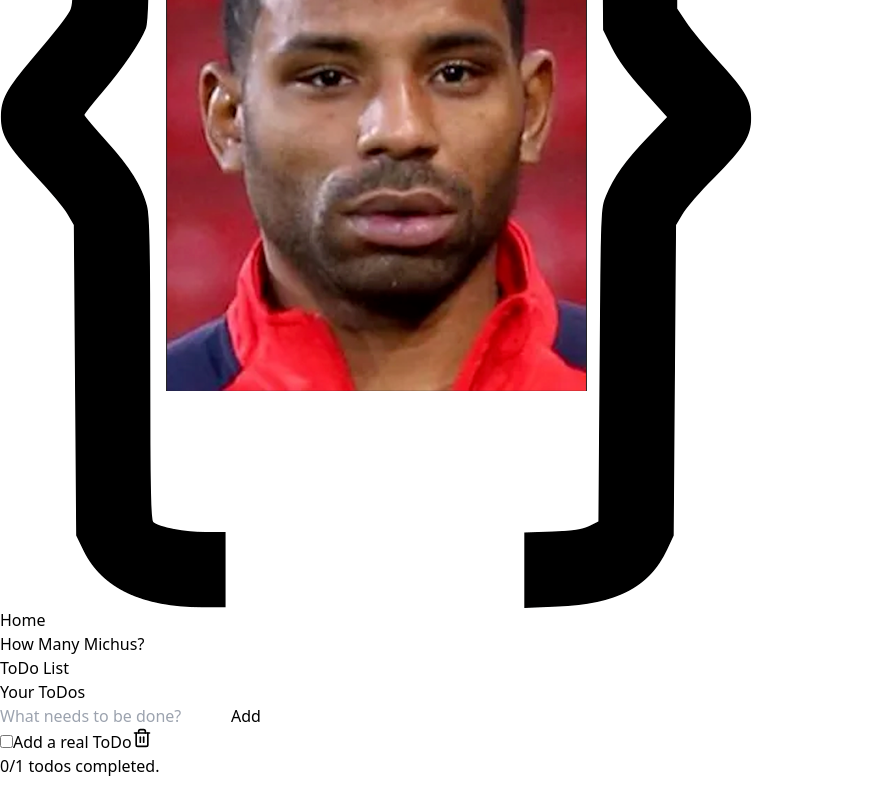
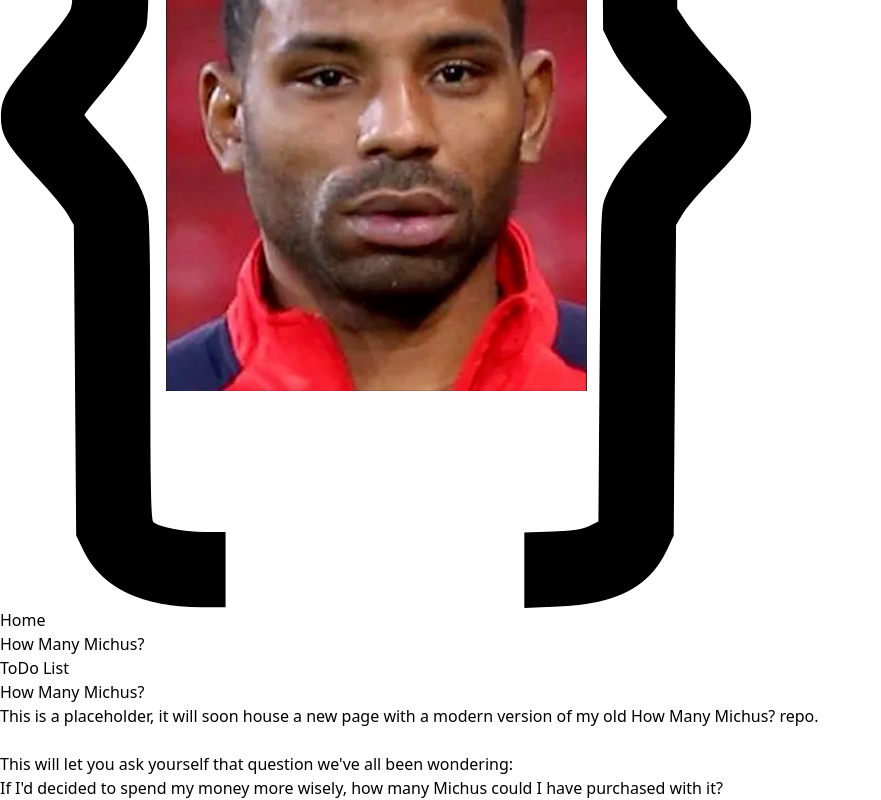
Before and after one commit to raysmith745/json-puncheon, a React (Vite) app: page /json-puncheon/how-many-michus in a window 1280 px wide. Shown: the part 372-1172 px from the top of the page, without its empty margins (0-881 px from the left). Before the commit the page ends 1150 px from the top, so only its background shows below. Built offline with nearby package versions, Linux system fonts and the light colour scheme.

Commit message:
Adding react-router-dom and extra pages

```diff
--- a/package.json
+++ b/package.json
@@ -15,7 +15,8 @@
   "dependencies": {
     "lucide-react": "^0.468.0",
     "react": "^18.3.1",
-    "react-dom": "^18.3.1"
+    "react-dom": "^18.3.1",
+    "react-router-dom": "^6.28.1"
   },
   "devDependencies": {
     "@eslint/js": "^9.15.0",
--- a/src/App.tsx
+++ b/src/App.tsx
@@ -1,36 +1,22 @@
-import AddToDoForm from "./components/AddToDoForm";
-import ToDoList from "./components/ToDoList";
-import ToDoSummary from "./components/ToDoSummary";
-import useToDos from "./hooks/useToDos";
+import { BrowserRouter as Router, Routes, Route } from "react-router-dom";
 import Header from "./components/Header";
+import HomePage from "./pages/HomePage";
+import HowManyMichusPage from "./pages/HowManyMichus";
+import ToDoListPage from "./pages/ToDoListPage";
 
 function App() {
 
-  const {
-    todos,
-    addToDo,
-    deleteToDo,
-    setToDoCompleted,
-    deleteAllCompletedToDos
-  } = useToDos();
-
   return (
-    <main className="h-screen space-y-5 overflow-y-auto">
-      <Header/>
-      <h1 className="font-bold text-3xl text-center">Your ToDos</h1>
-      <div className="max-w-lg mx-auto bg-slate-100 rounded-md p-5 space-y-6">
-        <AddToDoForm
-        onSubmit={addToDo}/>
-        <ToDoList
-        toDos={todos}
-        onCompleteChange={setToDoCompleted}
-        onDelete={deleteToDo}/>
-      </div>
-      <ToDoSummary
-        todos={todos}
-        deleteAllCompleted={deleteAllCompletedToDos}
-      />
-    </main>
+    <Router basename="/json-puncheon">
+      <main className="h-screen space-y-5 overflow-y-auto">
+        <Header/>
+        <Routes>
+          <Route path="/" element={<HomePage />} />
+          <Route path="/how-many-michus" element={<HowManyMichusPage />} />
+          <Route path="/to-do-list" element={<ToDoListPage />} />
+        </Routes>
+      </main>
+    </Router>
   );
 }
 
--- a/src/components/Header.tsx
+++ b/src/components/Header.tsx
@@ -1,12 +1,16 @@
+import { Link } from "react-router-dom";
+
 export default function Header() {
   return (
     <header className="flex flex-row items-center justify-between sm:justify-around p-2 border-b-2 bg-gray-100">
-      <img src="./logo.png" alt="JSON Puncheon Logo" className="logo w-16 h-16" />
+      <Link to="/">
+        <img src="./logo.png" alt="JSON Puncheon Logo" className="logo w-16 h-16" />
+      </Link>
       <nav>
         <ul className="flex flex-row space-x-4">
-          <li><a href="/" className="hover:text-gray-500">Home</a></li>
-          <li><a href="/how-many-michus" className="hover:text-gray-500">How Many Michus?</a></li>
-          <li><a href="/to-dos" className="hover:text-gray-500">ToDo List</a></li>
+          <li><Link to="/" className="hover:text-gray-500">Home</Link></li>
+          <li><Link to="/how-many-michus" className="hover:text-gray-500">How Many Michus?</Link></li>
+          <li><Link to="/to-do-list" className="hover:text-gray-500">ToDo List</Link></li>
         </ul>
       </nav>
     </header>
--- /dev/null
+++ b/src/pages/HomePage.tsx
@@ -0,0 +1,10 @@
+const HomePage = () => {
+  return (
+    <div>
+      <h1 className="font-bold text-3xl text-center p-5">JSON Puncheon</h1>
+      <p className="text-center">This is the JSON Puncheon blog. Using my interest in football to better learn programming.</p>
+    </div>
+  );
+};
+
+export default HomePage;
--- /dev/null
+++ b/src/pages/HowManyMichus.tsx
@@ -0,0 +1,13 @@
+const HowManyMichusPage = () => {
+  return (
+    <div>
+      <h1 className="font-bold text-3xl text-center p-5">How Many Michus?</h1>
+      <p className="text-center">This is a placeholder, it will soon house a new page with a modern version of my old <a className="text-blue-600" href="https://github.com/raysmith745/how_many_michus">How Many Michus?</a> repo.</p>
+      <br></br>
+      <p className="text-center">This will let you ask yourself that question we've all been wondering:</p>
+      <p className="text-center">If I'd decided to spend my money more wisely, how many Michus could I have purchased with it?</p>
+    </div>
+  );
+};
+
+export default HowManyMichusPage;
--- /dev/null
+++ b/src/pages/ToDoListPage.tsx
@@ -0,0 +1,34 @@
+import AddToDoForm from "../components/AddToDoForm";
+import ToDoList from "../components/ToDoList";
+import ToDoSummary from "../components/ToDoSummary";
+import useToDos from "../hooks/useToDos";
+
+const ToDoListPage = () => {
+  const {
+    todos,
+    addToDo,
+    deleteToDo,
+    setToDoCompleted,
+    deleteAllCompletedToDos
+  } = useToDos();
+
+  return (
+    <>
+      <h1 className="font-bold text-3xl text-center">Your ToDos</h1>
+      <div className="max-w-lg mx-auto bg-slate-100 rounded-md p-5 space-y-6">
+        <AddToDoForm
+        onSubmit={addToDo}/>
+        <ToDoList
+        toDos={todos}
+        onCompleteChange={setToDoCompleted}
+        onDelete={deleteToDo}/>
+      </div>
+      <ToDoSummary
+        todos={todos}
+        deleteAllCompleted={deleteAllCompletedToDos}
+      />
+    </>
+  );
+}
+
+export default ToDoListPage;
```
Also changed, not shown: 1 other file (tests, documents, lock files or other folders).
